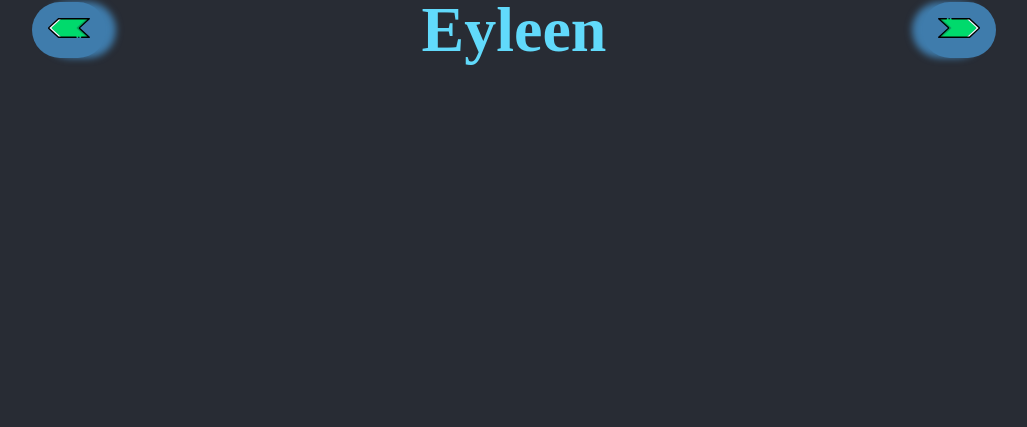
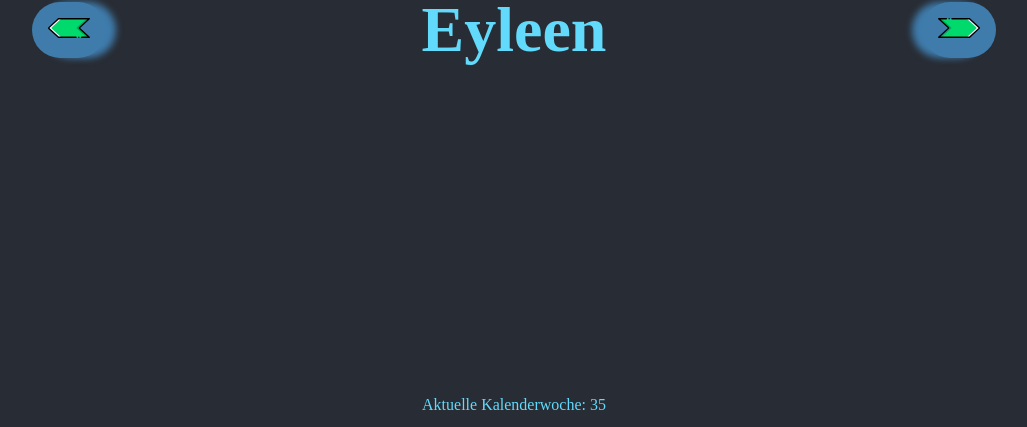
Before and after one commit to CivanErbay/flatmateZ, a React (Create React App) app: page /whosnext in a window 1280 px wide. Shown: the part 370-797 px from the top of the page, without its empty margins (126-1153 px from the left). Built offline with nearby package versions, Linux system fonts and the light colour scheme; a web font is replaced by a local one.

Commit message:
Add CalendarWeek

```diff
--- a/src/components/Whosnext.jsx
+++ b/src/components/Whosnext.jsx
@@ -35,11 +35,10 @@ const useStyles = makeStyles((theme) => ({
 
 export const Whosnext = () => {
     const mitglieder = ["Eyleen", "Paco", "Anthea", "Paul", "Civan"]
-
+    let now = new Date();
+    let onejan = new Date(now.getFullYear(), 0, 0);
+    let week = Math.ceil((((now - onejan) / 86400000) + onejan.getDay() + 1) / 7);
     const putzPlanCalc = () => {
-        let now = new Date();
-        let onejan = new Date(now.getFullYear(), 0, 0);
-        let week = Math.ceil((((now - onejan) / 86400000) + onejan.getDay() + 1) / 7);
         return week % mitglieder.length
     }
 
@@ -105,7 +104,7 @@ export const Whosnext = () => {
                                                                                         src="./images/rightArrow.svg"
                                                                                         alt=""/></Box>
             </Box>
-            <Box style={{height: "40vh"}}/>
+            <Box style={{height: "40vh", display: "flex", alignItems: "flex-end", marginTop: "-1em"}}>  Aktuelle Kalenderwoche: {week} </Box>
         </Box>
     )
 }
```
